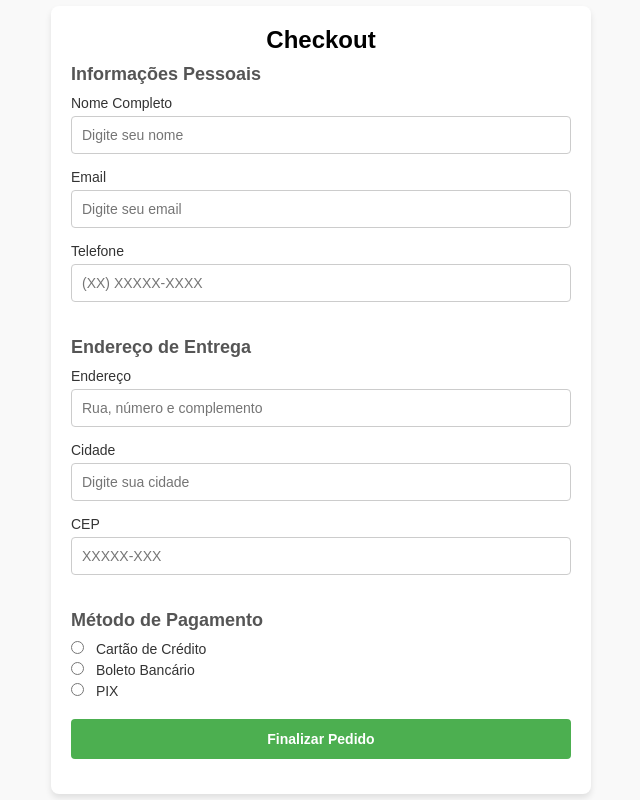
After one commit to victorlima11/OpticalDjango, a Django app: page /checkout/ in a window 1280 px wide. The commit adds this page. Shown: the whole page, without its empty margins (319-959 px from the left). Run offline with Django 5.2, Linux system fonts and the light colour scheme; a user stored in the database is signed in.

Commit message:
adicionando checkout

```diff
--- a/meu_app/admin.py
+++ b/meu_app/admin.py
@@ -1,4 +1,7 @@
 from django.contrib import admin
-from .models import Produto
+from .models import Produto, Carrinho, ItemCarrinho, Pedido
 
+
+admin.site.register(Pedido)
 admin.site.register(Produto)
+admin.site.register(Carrinho)
--- /dev/null
+++ b/meu_app/static/css/checkout.css
@@ -0,0 +1,80 @@
+/* Reset básico */
+body, h1, h2, label, input, button {
+    margin: 0;
+    padding: 0;
+    box-sizing: border-box;
+  }
+
+  body {
+    font-family: Arial, sans-serif;
+    background-color: #f9f9f9;
+    display: flex;
+    justify-content: center;
+    align-items: center;
+    height: 100vh;
+  }
+
+  .checkout-container {
+    background: #ffffff;
+    width: 90%;
+    max-width: 500px;
+    padding: 20px;
+    border-radius: 8px;
+    box-shadow: 0 4px 6px rgba(0, 0, 0, 0.1);
+  }
+
+  h1 {
+    font-size: 24px;
+    margin-bottom: 10px;
+    text-align: center;
+  }
+
+  h2 {
+    font-size: 18px;
+    margin-bottom: 10px;
+    color: #555;
+  }
+
+  .form-section {
+    margin-bottom: 20px;
+  }
+
+  label {
+    display: block;
+    margin-bottom: 5px;
+    font-size: 14px;
+    color: #333;
+  }
+
+  input[type="text"],
+  input[type="email"],
+  input[type="tel"],
+  button {
+    width: 100%;
+    padding: 10px;
+    margin-bottom: 15px;
+    border: 1px solid #ccc;
+    border-radius: 4px;
+    font-size: 14px;
+  }
+
+  input[type="radio"] {
+    margin-right: 8px;
+  }
+
+  button {
+    background-color: #4caf50;
+    color: white;
+    border: none;
+    cursor: pointer;
+    font-weight: bold;
+    transition: background-color 0.3s;
+  }
+
+  button:hover {
+    background-color: #45a049;
+  }
+
+  .submit-button {
+    padding: 12px 20px;
+  }
--- a/meu_app/templates/base.html
+++ b/meu_app/templates/base.html
@@ -32,7 +32,7 @@
             </div>
             <div class="logo-carrinho">
                 <a href="{% url 'exibir_carrinho' %}">
-                    <img src="{% static 'assents/cart.png' %}" alt="Carrinho" class="carrinho">
+                    <img src="{% static 'assets/cart.png' %}" alt="Carrinho" class="carrinho">
                 </a>
             </div>
         </div>
--- /dev/null
+++ b/meu_app/templates/checkout.html
@@ -0,0 +1,61 @@
+{% load static %}
+<!DOCTYPE html>
+<html lang="en">
+<head>
+  <meta charset="UTF-8">
+  <meta name="viewport" content="width=device-width, initial-scale=1.0">
+  <title>Checkout</title>
+  <link rel="stylesheet" href="{% static 'css/checkout.css' %}">
+</head>
+<body>
+  <div class="checkout-container">
+    <h1>Checkout</h1>
+    <form action="/finalizar-pedido/" method="POST">
+    {% csrf_token %}
+      <div class="form-section">
+        <h2>Informações Pessoais</h2>
+        <label for="nome">Nome Completo</label>
+        <input type="text" id="nome" name="nome" placeholder="Digite seu nome" required>
+
+        <label for="email">Email</label>
+        <input type="email" id="email" name="email" placeholder="Digite seu email" required>
+
+        <label for="telefone">Telefone</label>
+        <input type="tel" id="telefone" name="telefone" placeholder="(XX) XXXXX-XXXX" required>
+      </div>
+
+      <!-- Endereço -->
+      <div class="form-section">
+        <h2>Endereço de Entrega</h2>
+        <label for="endereco">Endereço</label>
+        <input type="text" id="endereco" name="endereco" placeholder="Rua, número e complemento" required>
+
+        <label for="cidade">Cidade</label>
+        <input type="text" id="cidade" name="cidade" placeholder="Digite sua cidade" required>
+
+        <label for="cep">CEP</label>
+        <input type="text" id="cep" name="cep" placeholder="XXXXX-XXX" required>
+      </div>
+
+      <!-- Pagamento -->
+      <div class="form-section">
+        <h2>Método de Pagamento</h2>
+        <label>
+          <input type="radio" name="pagamento" value="cartao" required>
+          Cartão de Crédito
+        </label>
+        <label>
+          <input type="radio" name="pagamento" value="boleto">
+          Boleto Bancário
+        </label>
+        <label>
+          <input type="radio" name="pagamento" value="pix">
+          PIX
+        </label>
+      </div>
+
+      <button type="submit" class="submit-button">Finalizar Pedido</button>
+    </form>
+  </div>
+</body>
+</html>
--- a/meu_app/urls.py
+++ b/meu_app/urls.py
@@ -17,5 +17,7 @@ urlpatterns = [
     path('logout/', LogoutView.as_view(next_page='home'), name='logout'),
     path('produtos/', views.produtos_lista, name='produtos_lista'),
     path('produtos/<int:produto_id>/', views.produto_detalhes, name='produto_detalhes'),
-    path('remover_tudo/<int:item_id>/', views.remover_tudo_do_carrinho, name='remover_tudo_do_carrinho')
+    path('remover_tudo/<int:item_id>/', views.remover_tudo_do_carrinho, name='remover_tudo_do_carrinho'),
+    path('checkout/', views.checkout, name='checkout'),
+    path('finalizar-pedido/', views.finalizar_pedido, name='finalizar_pedido'),
 ]
--- a/meu_app/views.py
+++ b/meu_app/views.py
@@ -5,6 +5,9 @@ from django.contrib.auth import authenticate, login
 from django.contrib import messages
 from django.contrib.auth.models import User
 from django.contrib.auth.decorators import login_required
+from django.utils.timezone import now
+from django.views import View
+from django.http import JsonResponse
 
 def home(request):
     return render(request, 'home.html')
@@ -159,3 +162,78 @@ def lista_produtos(request):
         produtos = produtos.filter(genero=genero)
 
     return render(request, 'produtos.html', {'produtos': produtos})
+
+@login_required
+def checkout(request):
+    if request.method == "POST":
+        nome = request.POST.get("nome")
+        email = request.POST.get("email")
+        endereco = request.POST.get("endereco")
+        cidade = request.POST.get("cidade")
+        metodo_pagamento = request.POST.get("metodo_pagamento")
+
+        return HttpResponse(f"""
+            <h1>Dados Recebidos</h1>
+            <p><strong>Nome:</strong> {nome}</p>
+            <p><strong>Email:</strong> {email}</p>
+            <p><strong>Endereço:</strong> {endereco}</p>
+            <p><strong>Cidade:</strong> {cidade}</p>
+            <p><strong>Método de Pagamento:</strong> {metodo_pagamento}</p>
+            <a href="/checkout/">Voltar ao checkout</a>
+        """)
+
+    return render(request, "checkout.html")
+
+@login_required
+def finalizar_pedido(request):
+    if request.method == 'POST':
+        # Recuperar dados do formulário
+        nome = request.POST.get('nome')
+        email = request.POST.get('email')
+        telefone = request.POST.get('telefone')
+        endereco = request.POST.get('endereco')
+        cidade = request.POST.get('cidade')
+        cep = request.POST.get('cep')
+        metodo_pagamento = request.POST.get('pagamento')
+
+        # Recuperar o carrinho do usuário
+        try:
+            carrinho = get_object_or_404(Carrinho, usuario=request.user)
+        except Carrinho.DoesNotExist:
+            return render(request, 'erro.html', {'mensagem': 'Carrinho não encontrado.'})
+
+        # Recuperar itens do carrinho
+        itens_carrinho = carrinho.itens.all()
+
+        if not itens_carrinho.exists():
+            return render(request, 'erro.html', {'mensagem': 'Seu carrinho está vazio.'})
+
+        # Calcular o total do pedido
+        total = sum(item.subtotal for item in itens_carrinho)
+
+        # Criar o pedido
+        pedido = Pedido.objects.create(
+            usuario=request.user,
+            total=total,
+        )
+
+        # Associar os itens do carrinho ao pedido
+        for item in itens_carrinho:
+            pedido.itens.add(item)
+
+        # Salvar o pedido (redundante, mas seguro)
+        pedido.save()
+
+        # Limpar o carrinho após finalizar o pedido
+        carrinho.itens.all().delete()
+
+        # Redirecionar para a página de sucesso
+        return render(request, 'sucesso.html', {
+            'nome': nome,
+            'metodo_pagamento': metodo_pagamento,
+            'total': total,
+            'pedido': pedido,
+        })
+    else:
+        # Redirecionar para o checkout caso o método não seja POST
+        return redirect('checkout')
```
Also changed, not shown: meu_app/static/css/sucesso.css (added, +77 -0 lines), meu_app/templates/carrinho.html (+116 -9 lines), meu_app/templates/sucesso.html (added, +18 -0 lines), db.sqlite3, meu_app/migrations/0010_itemcarrinho_pedido_alter_pedido_itens.py (added).
